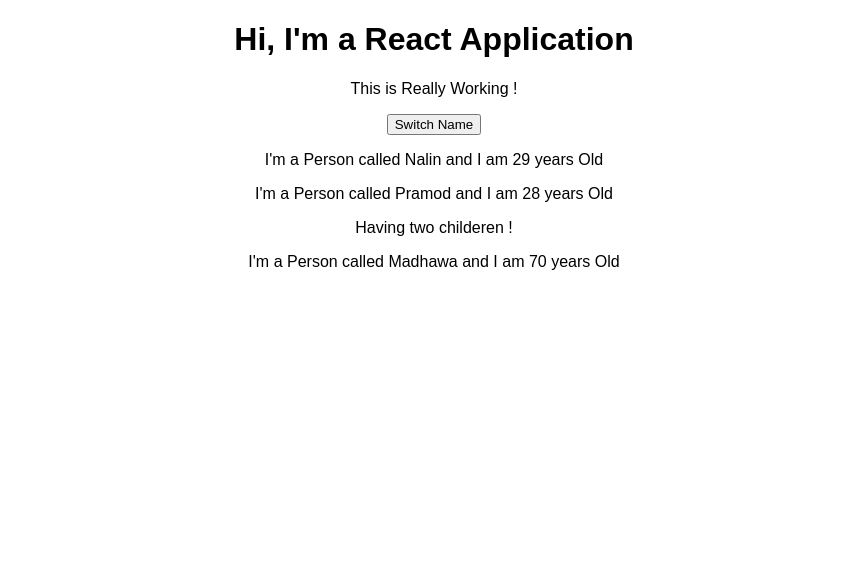
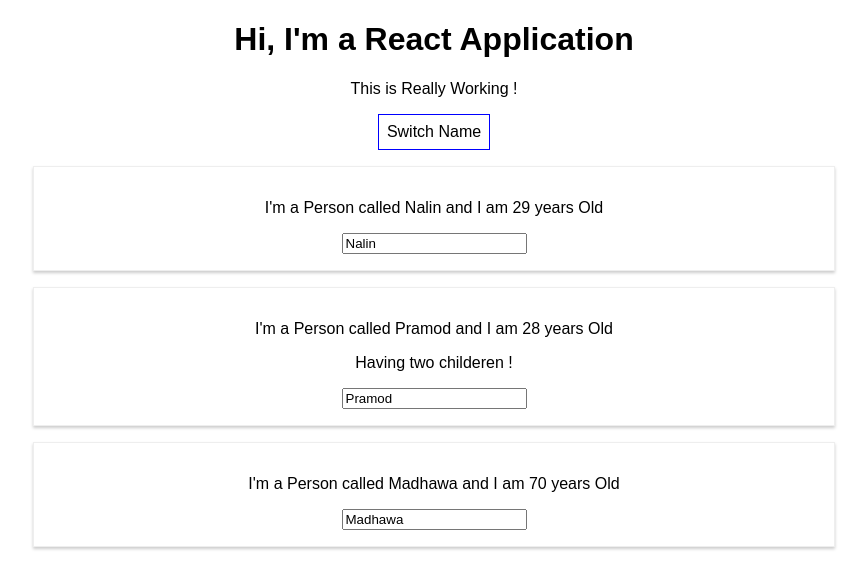
Before and after one commit to nsasika/reactGarage, a React (Create React App) app: page / in a window 1280 px wide. Shown: the top 588 px of the page, without its empty margins (206-1073 px from the left). Built offline with nearby package versions, Linux system fonts and the light colour scheme.

Commit message:
onChange method handled with styling added with a new input field

```diff
--- a/src/App.js
+++ b/src/App.js
@@ -37,12 +37,31 @@
         })
     }
 
+    nameChangedHandler = (event) => {
+        this.setState({
+            persons: [
+                {name: "Nadeera", age: "15"},
+                {name: event.target.value, age: "28"},
+                {name: "Nadeeka", age: "14"}
+            ]
+        })
+    }
+
     render() {
+
+        const style = {
+          backgroundColor: 'white',
+          font: 'inherit',
+          padding: '8px',
+          cursor: 'pointer',
+          border: '1px solid blue'
+        }
+
         return (
             <div className="App">
                 <h1>Hi, I'm a React Application</h1>
                 <p>This is Really Working !</p>
-                <button onClick={() => this.switchHandler("Isuru")}>Switch Name</button>
+                <button style={style} onClick={() => this.switchHandler("Isuru")}>Switch Name</button>
                 <Person
                     name={this.state.persons[0].name}
                     age={this.state.persons[0].age}
@@ -50,7 +69,8 @@
                 <Person
                     click={this.switchHandler.bind(this, "Chale")}
                     name={this.state.persons[1].name}
-                    age={this.state.persons[1].age}>
+                    age={this.state.persons[1].age}
+                    changed={this.nameChangedHandler}>
                     Having two childeren !
                 </Person>
                 <Person
--- /dev/null
+++ b/src/Person/Person.css
@@ -0,0 +1,9 @@
+.Person {
+    width: 60%;
+    margin: auto;
+    border: 1px solid #eeeeee;
+    box-shadow: 0 2px 3px #cccccc;
+    padding: 16px;
+    text-align: center;
+    margin-top: 16px;
+}
--- a/src/Person/Person.js
+++ b/src/Person/Person.js
@@ -1,10 +1,12 @@
 import React from 'react'
+import Person from './Person.css'
 
 const person = (props) => {
     return (
-        <div>
+        <div className="Person">
             <p onClick={props.click}>I'm a Person called {props.name} and I am {props.age} years Old</p>
             <p>{props.children}</p>
+            <input type="text" onChange={props.changed} value={props.name}/>
         </div>
     )
 }
```
